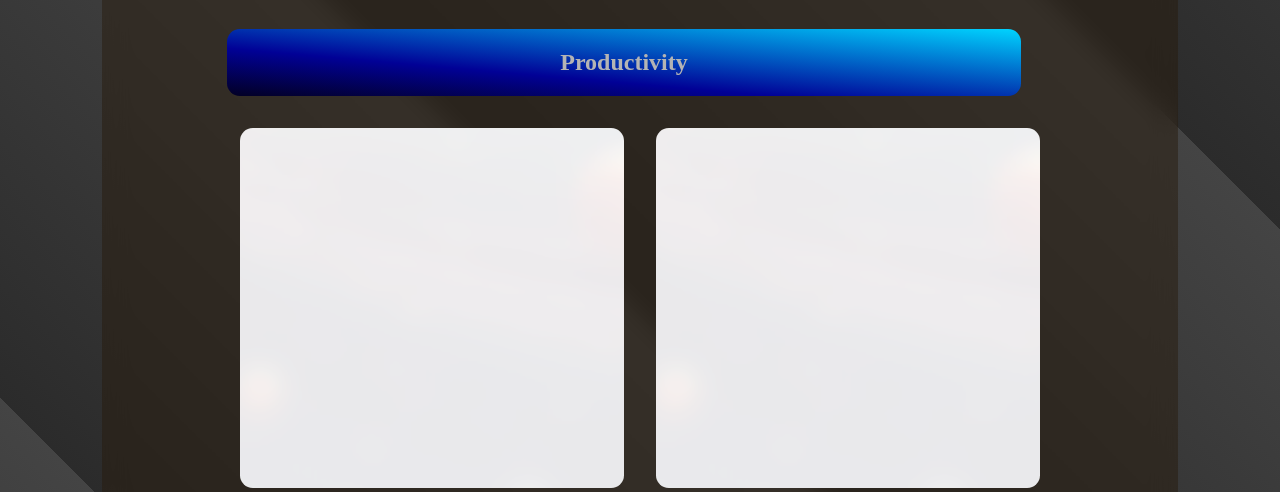
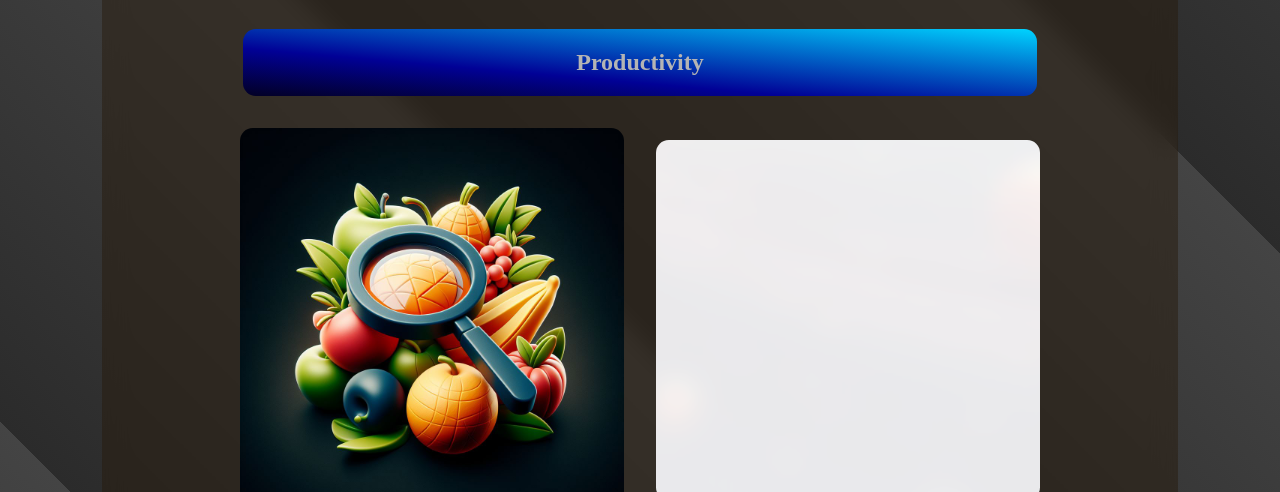
Before and after one commit to 08milam/projects, a plain HTML site: page index.html in a window 1280 px wide. Shown: the part 1844-2336 px from the top of the page. Drawn offline with Linux system fonts and the light colour scheme; the site is published under a folder, as on GitHub Pages, so addresses that start at the root find nothing.

Commit message:
remove/from img

```diff
--- a/index.html
+++ b/index.html
@@ -89,7 +89,7 @@ programmer: Matthew Milam
 
         <div class="project"> <!-- project container -->
             <a class="projectImage" href="https://08milam.github.io/Fruit-Search/" target="_blank">
-                <img  src="/fruit search.jpg" alt="">
+                <img  src="fruit search.jpg" alt="">
 
             </a>
         </div>
```
